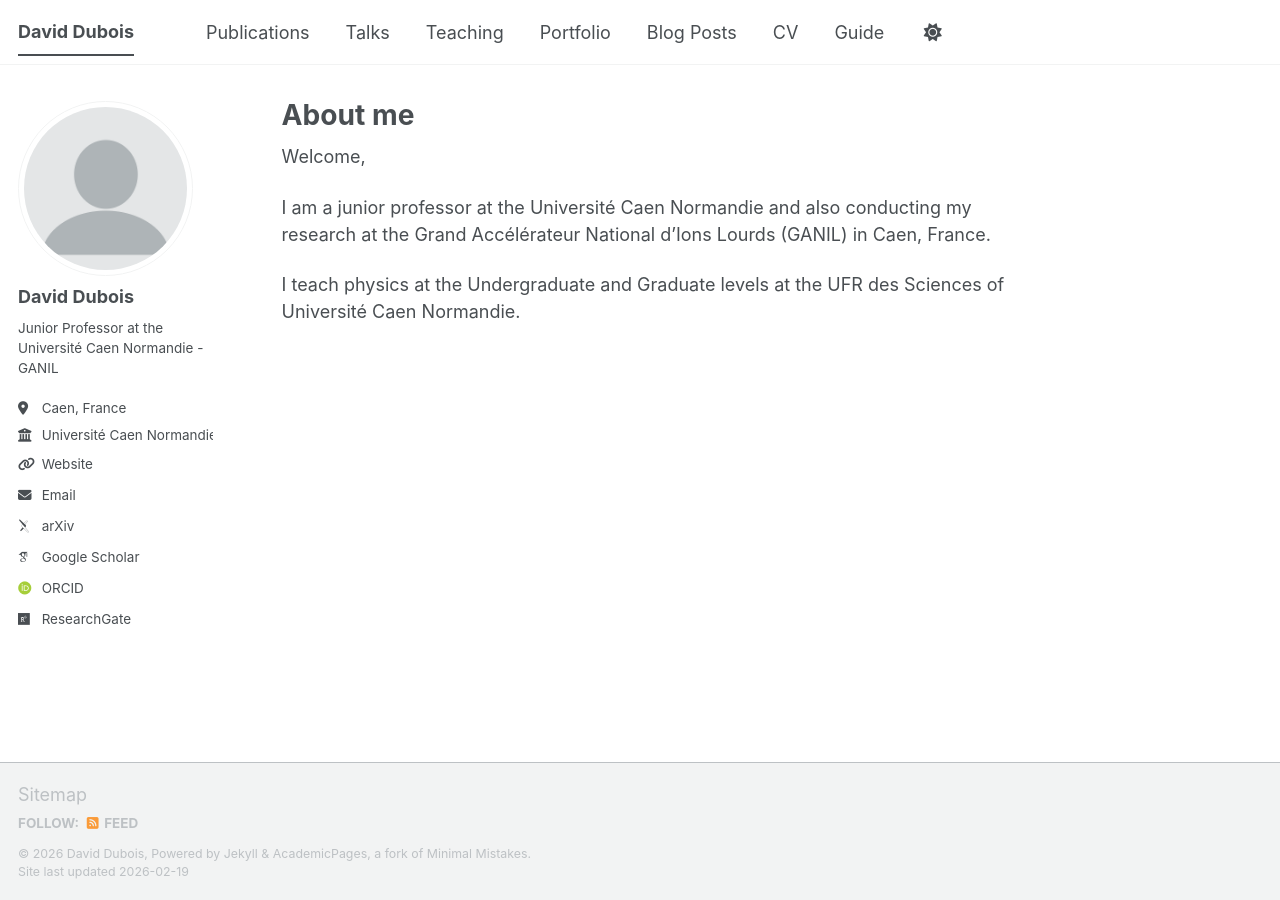
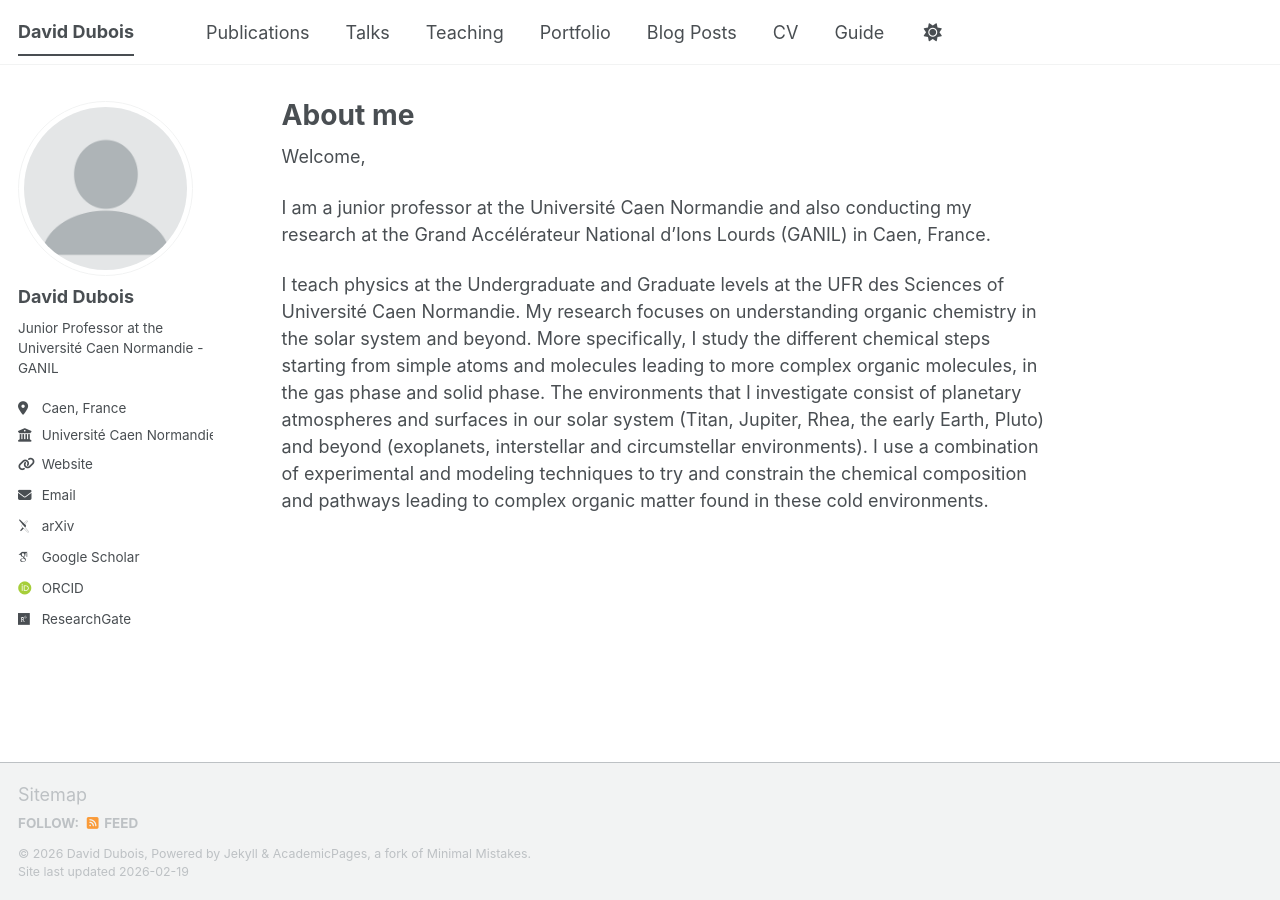
Before and after one commit to daviddubois5/daviddubois, a Jekyll site: the page built from _pages/about.md, in a window 1280 px wide. Built offline with Jekyll 4.4.1, drawn with Linux system fonts in a browser that asks for light colours; some web fonts are replaced; a script bundle is joined from its source files by our own code; library files that are not in the unit come from our copies.

Commit message:
Update about.md

```diff
--- a/_pages/about.md
+++ b/_pages/about.md
@@ -11,4 +11,4 @@
 
 I am a junior professor at the Université Caen Normandie and also conducting my research at the Grand Accélérateur National d'Ions Lourds (GANIL) in Caen, France.
 
-I teach physics at the Undergraduate and Graduate levels at the UFR des Sciences of Université Caen Normandie.
+I teach physics at the Undergraduate and Graduate levels at the UFR des Sciences of Université Caen Normandie. My research focuses on understanding organic chemistry in the solar system and beyond. More specifically, I study the different chemical steps starting from simple atoms and molecules leading to more complex organic molecules, in the gas phase and solid phase. The environments that I investigate consist of planetary atmospheres and surfaces in our solar system (Titan, Jupiter, Rhea, the early Earth, Pluto) and beyond (exoplanets, interstellar and circumstellar environments). I use a combination of experimental and modeling techniques to try and constrain the chemical composition and pathways leading to complex organic matter found in these cold environments.
```
